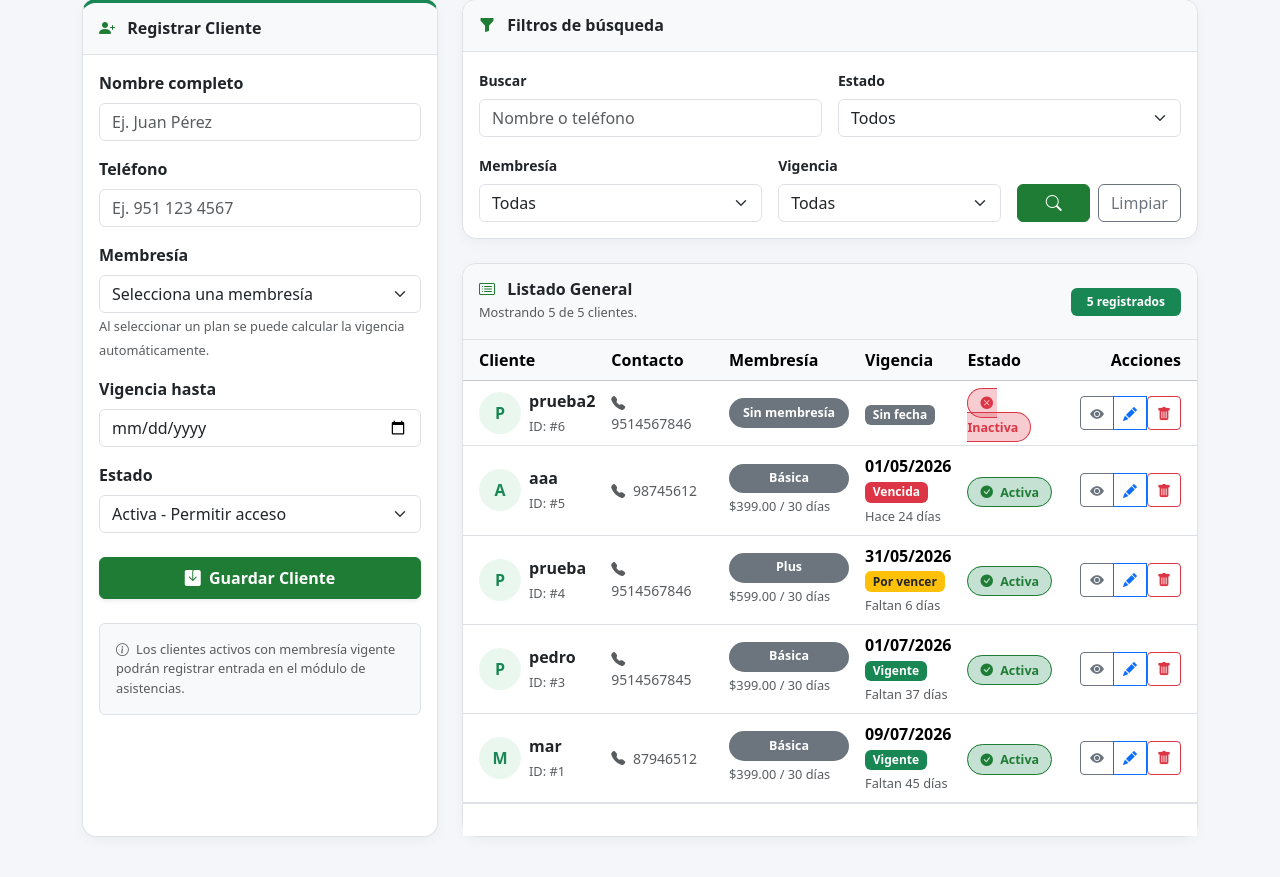
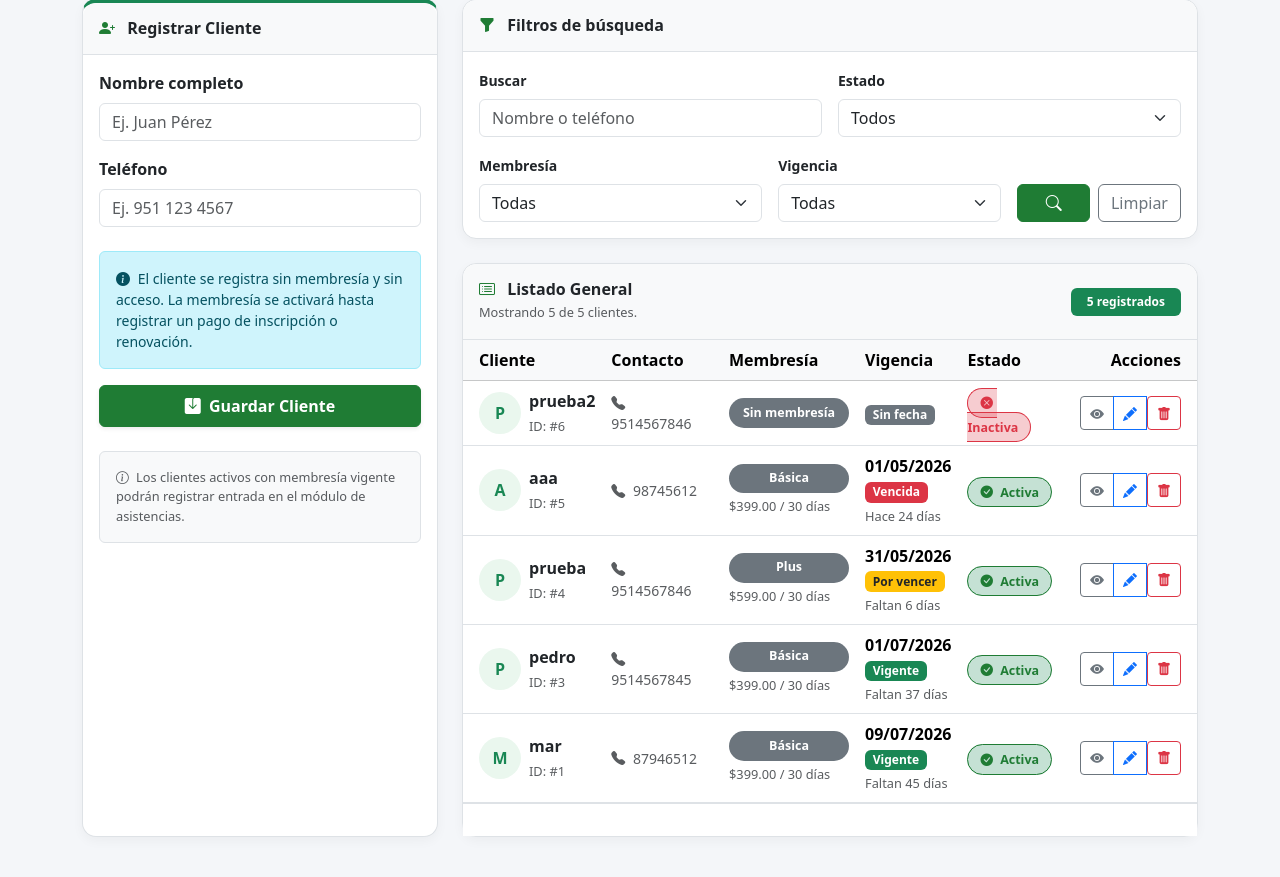
Before and after one commit to Marvin95122/prueba-laravel, a Laravel app: page /clientes in a window 1280 px wide. Shown: the part 374-1251 px from the top of the page. Run offline with Laravel 12, Linux system fonts and the light colour scheme; a user stored in the database is signed in; data comes from the database, SQL or seed files in the repository; both versions use the stored data as it was after the commit; style sheets or scripts are compiled from the project's sources; some web fonts are replaced.

Commit message:
Actualizacion Clientes

```diff
--- a/app/Http/Controllers/ClienteController.php
+++ b/app/Http/Controllers/ClienteController.php
@@ -14,7 +14,7 @@
             ->when($request->buscar, function ($query, $buscar) {
                 $query->where(function ($q) use ($buscar) {
                     $q->where('nombre', 'like', "%{$buscar}%")
-                    ->orWhere('telefono', 'like', "%{$buscar}%");
+                        ->orWhere('telefono', 'like', "%{$buscar}%");
                 });
             })
             ->when($request->estado, function ($query, $estado) {
@@ -24,6 +24,10 @@
                 $query->where('membresia_id', $membresiaId);
             })
             ->when($request->vigencia, function ($query, $vigencia) {
+                if ($vigencia === 'sin_membresia') {
+                    $query->whereNull('membresia_id');
+                }
+
                 if ($vigencia === 'vigente') {
                     $query->whereNotNull('vigencia_hasta')
                         ->whereDate('vigencia_hasta', '>=', today());
@@ -50,7 +54,6 @@
             ->orderBy('precio')
             ->get();
 
-
         $clientesVencidosAlerta = Cliente::whereNotNull('vigencia_hasta')
             ->whereDate('vigencia_hasta', '<', today())
             ->count();
@@ -76,11 +79,7 @@
 
     public function create()
     {
-        $membresias = Membresia::where('estado', 'activa')
-            ->orderBy('precio')
-            ->get();
-
-        return view('clientes.create', compact('membresias'));
+        return view('clientes.create');
     }
 
     public function store(Request $request)
@@ -88,21 +87,20 @@
         $data = $request->validate([
             'nombre' => ['required', 'string', 'min:3', 'max:80'],
             'telefono' => ['nullable', 'string', 'max:15'],
-            'membresia_id' => ['required', 'exists:membresias,id'],
-            'vigencia_hasta' => ['required', 'date'],
-            'estado' => ['required', 'in:activa,inactiva'],
         ]);
 
-        $membresia = Membresia::findOrFail($data['membresia_id']);
-
-        // Se conserva para compatibilidad con registros anteriores.
-        $data['membresia'] = strtolower($membresia->nombre);
-
-        Cliente::create($data);
+        Cliente::create([
+            'nombre' => $data['nombre'],
+            'telefono' => $data['telefono'] ?? null,
+            'membresia_id' => null,
+            'membresia' => null,
+            'vigencia_hasta' => null,
+            'estado' => 'inactiva',
+        ]);
 
         return redirect()
             ->route('clientes.index')
-            ->with('success', 'Cliente registrado correctamente.');
+            ->with('success', 'Cliente registrado correctamente. Queda pendiente de pago para activar su membresía.');
     }
 
     public function show(Cliente $cliente)
@@ -124,7 +122,6 @@
             ->sum('monto');
 
         $totalPagos = $cliente->pagos->count();
-
         $totalAsistencias = $cliente->asistencias->count();
 
         $accesosPermitidos = $cliente->asistencias
@@ -154,11 +151,7 @@
 
     public function edit(Cliente $cliente)
     {
-        $membresias = Membresia::where('estado', 'activa')
-            ->orderBy('precio')
-            ->get();
-
-        return view('clientes.edit', compact('cliente', 'membresias'));
+        return view('clientes.edit', compact('cliente'));
     }
 
     public function update(Request $request, Cliente $cliente)
@@ -166,21 +159,14 @@
         $data = $request->validate([
             'nombre' => ['required', 'string', 'min:3', 'max:80'],
             'telefono' => ['nullable', 'string', 'max:15'],
-            'membresia_id' => ['required', 'exists:membresias,id'],
-            'vigencia_hasta' => ['required', 'date'],
             'estado' => ['required', 'in:activa,inactiva'],
         ]);
-
-        $membresia = Membresia::findOrFail($data['membresia_id']);
-
-        // Se conserva para compatibilidad con datos antiguos.
-        $data['membresia'] = strtolower($membresia->nombre);
 
         $cliente->update($data);
 
         return redirect()
             ->route('clientes.index')
-            ->with('success', 'Cliente actualizado correctamente.');
+            ->with('success', 'Datos del cliente actualizados correctamente.');
     }
 
     public function destroy(Cliente $cliente)
--- a/app/Models/Cliente.php
+++ b/app/Models/Cliente.php
@@ -41,8 +41,8 @@
 
     public function getMembresiaVencidaAttribute()
     {
-        if (!$this->vigencia_hasta) {
-            return true;
+        if (!$this->membresia_id || !$this->vigencia_hasta) {
+            return false;
         }
 
         return $this->vigencia_hasta->lt(today());
@@ -104,16 +104,16 @@
 
     public function getMotivoBloqueoAttribute()
     {
-        if ($this->estado !== 'activa') {
-            return 'Cliente inactivo o suspendido';
-        }
-
         if (!$this->membresia_id) {
             return 'Sin membresía asignada';
         }
 
         if (!$this->vigencia_hasta) {
             return 'Sin fecha de vigencia';
+        }
+
+        if ($this->estado !== 'activa') {
+            return 'Cliente inactivo o suspendido';
         }
 
         if ($this->vigencia_hasta->lt(today())) {
--- a/resources/views/clientes/index.blade.php
+++ b/resources/views/clientes/index.blade.php
@@ -215,7 +215,7 @@
                                 >
                             </div>
 
-                            <div class="mb-3">
+                            <div class="mb-4">
                                 <label class="form-label fw-semibold">Teléfono</label>
                                 <input
                                     type="text"
@@ -226,52 +226,9 @@
                                 >
                             </div>
 
-                            <div class="mb-3">
-                                <label class="form-label fw-semibold">Membresía</label>
-                                <select name="membresia_id" id="membresia_id" class="form-select" required>
-                                    <option value="">Selecciona una membresía</option>
-
-                                    @foreach($membresias as $membresia)
-                                        <option
-                                            value="{{ $membresia->id }}"
-                                            data-duracion="{{ $membresia->duracion_dias }}"
-                                            data-precio="{{ $membresia->precio }}"
-                                            @selected(old('membresia_id') == $membresia->id)
-                                        >
-                                            {{ $membresia->nombre }}
-                                            - ${{ number_format($membresia->precio, 2) }}
-                                            / {{ $membresia->duracion_dias }} días
-                                        </option>
-                                    @endforeach
-                                </select>
-
-                                <small class="text-muted">
-                                    Al seleccionar un plan se puede calcular la vigencia automáticamente.
-                                </small>
-                            </div>
-
-                            <div class="mb-3">
-                                <label class="form-label fw-semibold">Vigencia hasta</label>
-                                <input
-                                    type="date"
-                                    name="vigencia_hasta"
-                                    id="vigencia_hasta"
-                                    class="form-control"
-                                    required
-                                    value="{{ old('vigencia_hasta') }}"
-                                >
-                            </div>
-
-                            <div class="mb-4">
-                                <label class="form-label fw-semibold">Estado</label>
-                                <select name="estado" class="form-select" required>
-                                    <option value="activa" @selected(old('estado') === 'activa')>
-                                        Activa - Permitir acceso
-                                    </option>
-                                    <option value="inactiva" @selected(old('estado') === 'inactiva')>
-                                        Inactiva - Bloquear acceso
-                                    </option>
-                                </select>
+                            <div class="alert alert-info small">
+                                <i class="bi bi-info-circle-fill me-1"></i>
+                                El cliente se registra sin membresía y sin acceso. La membresía se activará hasta registrar un pago de inscripción o renovación.
                             </div>
 
                             <button type="submit" class="btn btn-success w-100 fw-bold shadow-sm py-2">
@@ -352,6 +309,9 @@
                                     </option>
                                     <option value="por_vencer" @selected(request('vigencia') === 'por_vencer')>
                                         Por vencer
+                                    </option>
+                                    <option value="sin_membresia" @selected(request('vigencia') === 'sin_membresia')>
+                                        Sin membresía
                                     </option>
                                 </select>
                             </div>
```
Also changed, not shown: database/database.sqlite, database/migrations/2026_05_25_043957_make_cliente_membership_fields_nullable.php (added).
